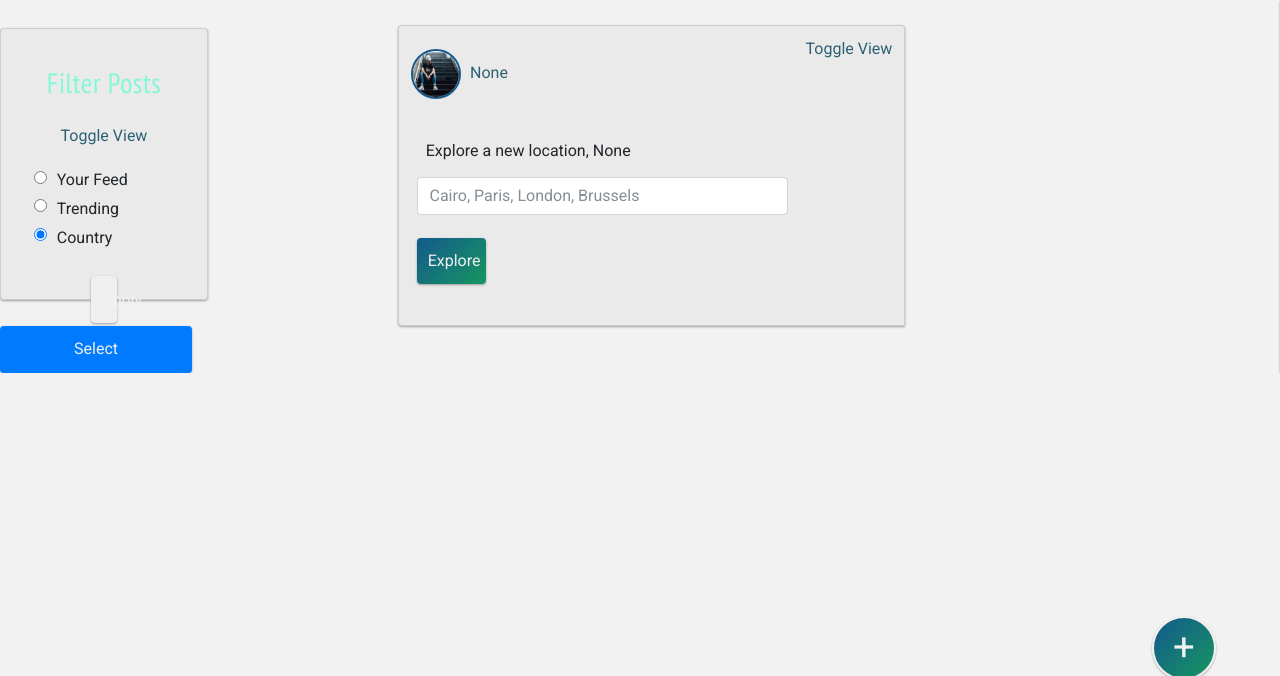
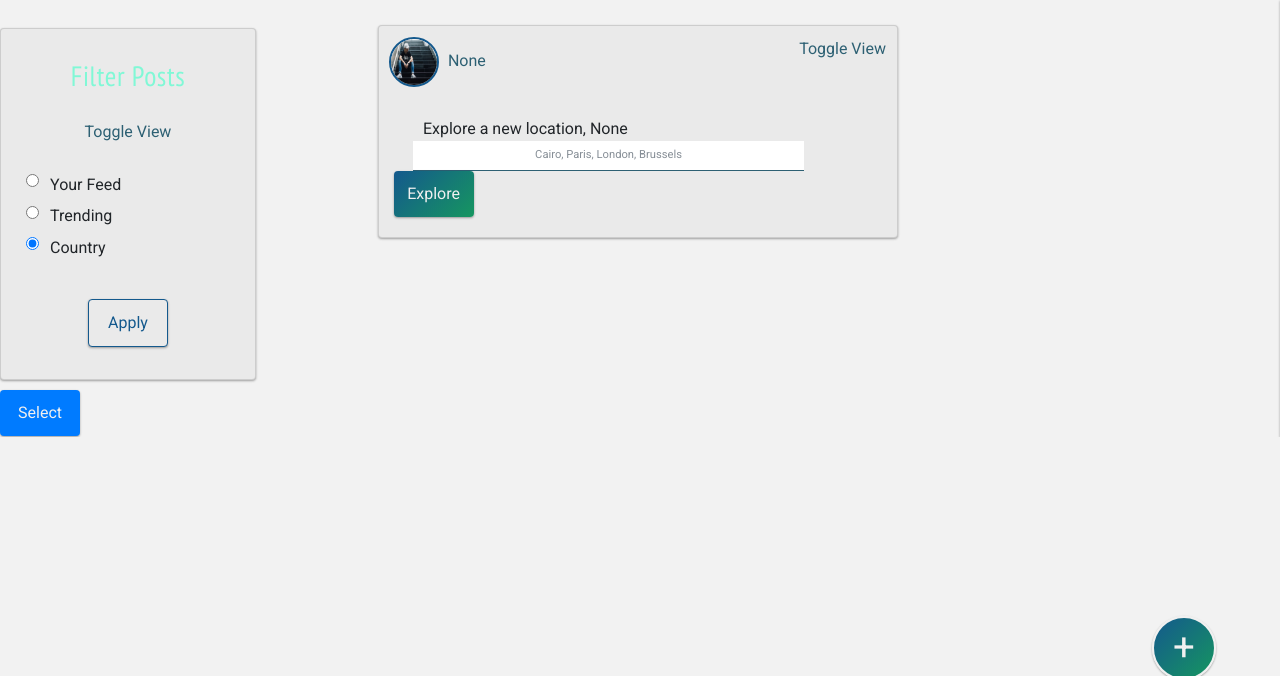
Before and after one commit to T620/globe, a Flask app: page /feed/ in a window 1280 px wide. Shown: the part 80-756 px from the top of the page. Run offline with Flask 2, Linux system fonts and the light colour scheme; a user stored in the database is signed in; data that the repository does not hold is empty; style sheets or scripts are compiled from the project's sources; some libraries are stand-ins or nearby versions.

Commit message:
tidy up feed

```diff
--- a/globe/static/scss/components.scss
+++ b/globe/static/scss/components.scss
@@ -45,6 +45,34 @@ a:hover{
 	text-decoration: none;
 }
 
+
+.form-control{
+	margin: .5em;
+	color: $base;
+	border: 0;
+	border-radius: 0;
+	border-bottom: 1.5px solid $base;
+	transition: all 200ms ease-in-out;
+	font-size: .7em;
+	text-align: center;
+}
+
+.form-control:hover{
+	border-bottom: 1.5px solid $accent;
+	transition: all 200ms ease-in-out;
+}
+
+.form-control:focus{
+	margin: .7em;
+	border: 0;
+	border-radius: 0;
+	border-bottom: 1.5px solid $accent;
+	transition: all 200ms ease-in-out;
+	box-shadow: none;
+	font-size: 1em;
+}
+
+
 .nav-item .current{
 	border-bottom: 3px solid $greenPrimary;
 }
@@ -58,6 +86,7 @@ a:hover{
 	.head{
 		padding: 2%;
 	}
+
 	.body{
 		padding: 1.25rem 0;
 	}
@@ -99,7 +128,7 @@ a:hover{
 	color: #f0f0f0 !important;
 	border:0;
 	padding: 0.7rem;
-	width: 15%;
+	width: 5em;
 	box-shadow: 0 1px 3px rgba(0,0,0,0.12), 0 1px 2px rgba(0,0,0,0.24);
 	transition: all 200ms ease-in-out;
 }
@@ -124,12 +153,27 @@ a:hover{
 	background: linear-gradient(135deg, $bluePrimary 0%,$greenPrimary 100%); /* W3C, IE10+, FF16+, Chrome26+, Opera12+, Safari7+ */
 	filter: progid:DXImageTransform.Microsoft.gradient( startColorstr=$bluePrimary, endColorstr=$greenPrimary,GradientType=1 ); /* IE6-9 fallback on horizontal gradient */
 }
+.btn-outline{
+	background: $white;
+	color: $bluePrimary !important;
+	border: 1.3px solid $bluePrimary;
+}
+.btn-outline:hover{
+	color: $blueSecondary !important;
+	border-color: $blueSecondary;
+}
+
 .btn-disabled{
 	background: #9ca0bf; /* Old browsers */
 	background: -moz-linear-gradient(-45deg, #9ca0bf 0%, #658789 100%); /* FF3.6-15 */
 	background: -webkit-linear-gradient(-45deg, #9ca0bf 0%,#658789 100%); /* Chrome10-25,Safari5.1-6 */
 	background: linear-gradient(135deg, #9ca0bf 0%,#658789 100%); /* W3C, IE10+, FF16+, Chrome26+, Opera12+, Safari7+ */
 	filter: progid:DXImageTransform.Microsoft.gradient( startColorstr='#9ca0bf', endColorstr='#658789',GradientType=1 ); /* IE6-9 fallback on horizontal gradient */
+}
+
+.btn-small{
+	padding: .3em;
+	width: 10%;
 }
 
 .main-nav{
@@ -147,10 +191,9 @@ a:hover{
 
 .filter{
 	text-align: center;
-	padding: 5%;
 	margin: 3% 0;
-	height: 17rem;
-	width: 13rem;
+	height: 22em;
+	width: 16em;
 
 	h3{
 		margin-top: 10%;
@@ -159,12 +202,25 @@ a:hover{
 
 
 #feed-upload{
-	padding: 2.5% 1.5% .5% .5%;
-	margin: 1.2% 0 0 5%;
-	border-bottom-right-radius: 0;
+	margin: 1.2%;
 	.card-body{
 		padding: 1.25rem 0;
 	}
+	.card .head{
+		padding: 2% 0 2% 2%;
+	}
+	.btn{
+		display: inline;
+		margin: 0 auto;
+	}
+	.form-control{
+		display: inline;
+		margin: 0 4%;
+	}
+	label{
+		margin: 0 6%;
+	}
+
 }
 
 .profile-thumb{
@@ -177,13 +233,16 @@ a:hover{
 	background: #f0f0f0;
 	width: 100%;
 	border: 2px solid #ccc;
-	border-bottom-right-radius: 0;
 }
 
 .feed-upload_main{
 	width: 100%;
 	margin: 1% 5%;
 	padding: 2%;
+}
+
+#upload_main{
+	padding: .5em 0;
 }
 
 
@@ -551,7 +610,7 @@ a:hover{
 		display: none;
 	}
 	#filter-main{
-		height: 7em;
+		height: 10em;
 	}
 }
 
```
